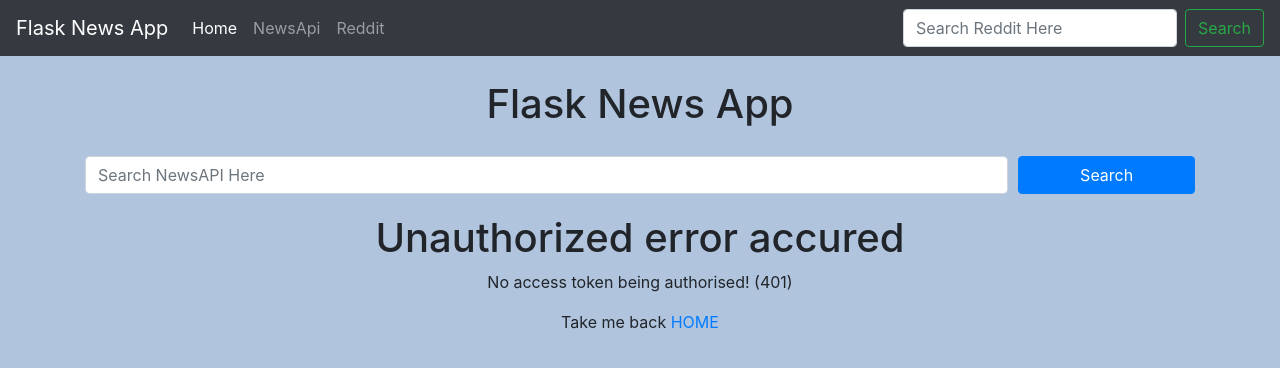
After one commit to zubairwazir/FlaskNewsApp, a Flask app: template templates/401.html in a window 1280 px wide. The commit adds this page. Shown: the top 368 px of the page. Run offline with Flask 2, Linux system fonts and the light colour scheme; the template is opened without the code that fills it, so the values that code supplies are empty; parts of the project's set-up code (start-up, migrations or seed data) failed here and were passed over; some libraries are stand-ins or nearby versions.

Commit message:
error handling

```diff
--- a/app.py
+++ b/app.py
@@ -5,138 +5,183 @@ import requests
 app = Flask(__name__)
 
 
-base_url = 'https://www.reddit.com/'
+BASE_URL = 'https://www.reddit.com/'
+OAUTH_URL = 'https://oauth.reddit.com'
 
 with open('psd.txt', 'r') as f:
     psd = f.read()
 
-data = {'grant_type': 'password', 'username': "zubairwazir", 'password': psd}
+def get_token():
+    data = {'grant_type': 'password', 'username': "zubairwazir", 'password': psd}
 
-app_id = "6RUip_QjhLeHUISet5PTxw"
-secret_key = "VbpWr1EvfJFZWC74K5etl6D7L-mMcg"
-auth = requests.auth.HTTPBasicAuth(app_id, secret_key)
+    app_id = "6RUip_QjhLeHUISet5PTxw"
+    secret_key = "VbpWr1EvfJFZWC74K5etl6D7L-mMcg"
+    auth = requests.auth.HTTPBasicAuth(app_id, secret_key)
 
-app_name = 'FlaskNewsApp'
+    app_name = 'FlaskNewsApp'
 
-r = requests.post(base_url + 'api/v1/access_token',
-                  data=data,
-                  headers={'user-agent': app_name},
-                  auth=auth
-                  )
-d = r.json()
-token = 'bearer ' + d['access_token']
-headers = {'Authorization': token, 'User-Agent': app_name}
-api_url = 'https://oauth.reddit.com'
+    r = requests.post(BASE_URL + 'api/v1/access_token',
+                    data=data,
+                    headers={'user-agent': app_name},
+                    auth=auth
+                    )
+    d = r.json()
+    if "access_token" not in d:
+        return {}
+    token = 'bearer ' + d['access_token']
+    return {'Authorization': token, 'User-Agent': app_name}
 
+HEADERS = get_token()
 
 @app.route('/')
 def index():
-    return render_template('index.html')
+    try:
+        return render_template('index.html')
+    except Exception as e:
+        return internal_server_error(e)
 
 @app.route('/reddit_news')
 def reddit_news():
-    response = requests.get(api_url + '/r/headlines/new/', headers=headers)
+    if HEADERS:
+        response = requests.get(OAUTH_URL + '/r/headlines/new/', headers=HEADERS)
 
-    headline = []
-    link = []
-    source = []
-    img = []
+        headline = []
+        link = []
+        source = []
+        img = []
 
-    for i in response.json()['data']['children']:
-        headline.append(i['data']['title']),
-        link.append(i['data']['url']),
-        source.append(i['data']['domain'])
-        img.append(i['data']['url'])
+        for i in response.json()['data']['children']:
+            headline.append(i['data']['title']),
+            link.append(i['data']['url']),
+            source.append(i['data']['domain'])
+            img.append(i['data']['url'])
 
-    news_list = zip(headline, link, source, img)
+        news_list = zip(headline, link, source, img)
 
-    return render_template('index.html', context = news_list)
+        return render_template('index.html', context = news_list)
+
+    return unauthorized_error(Exception)
 
 @app.route('/search_reddit', methods=['POST'])
 def search_reddit():
+    if HEADERS:
+        q = request.form['keyword']
+        response = requests.get(OAUTH_URL + '/r/' + q +'/new', headers=HEADERS)
 
-    q = request.form['keyword']
-    response = requests.get(api_url + '/r/' + q +'/new', headers=headers)
+        headline = []
+        link = []
+        source = []
+        img = []
 
-    headline = []
-    link = []
-    source = []
-    img = []
+        for i in response.json()['data']['children']:
+            headline.append(i['data']['title']),
+            link.append(i['data']['url']),
+            source.append(i['data']['domain']),
+            img.append(i['data']['url'])
 
-    for i in response.json()['data']['children']:
-        headline.append(i['data']['title']),
-        link.append(i['data']['url']),
-        source.append(i['data']['domain']),
-        img.append(i['data']['url'])
+        news_list = zip(headline, link, source, img)
 
-    news_list = zip(headline, link, source, img)
+        return render_template('index.html', context = news_list)
 
-    return render_template('index.html', context = news_list)
+    return unauthorized_error(Exception)
 
 
 @app.route('/newsapi_news')
 def newsapi_news():
-    newsapi = NewsApiClient(api_key="660bf94fd55d4391bd7166337fb35ae6")
-    topheadlines = newsapi.get_top_headlines(
-                                     #q=keyword   #optional you can search by any keyword
-                                     #sources='bbc-news,the-verge',#optional and you can change
-                                     #category='business', #optional and you can change also
-                                     language='en', #optional and you can change also
-                                     country='in')
+    try:
+        newsapi = NewsApiClient(api_key="660bf94fd55d4391bd7166337fb35ae6")
+    except Exception as e:
+        return unauthorized_error(e)
+
+    try:
+        topheadlines = newsapi.get_top_headlines(
+                                        #q=keyword   #optional you can search by any keyword
+                                        #sources='bbc-news,the-verge',#optional and you can change
+                                        #category='business', #optional and you can change also
+                                        language='en', #optional and you can change also
+                                        country='in')
 
 
-    news = topheadlines['articles']
+        news = topheadlines['articles']
 
-    headline = []
-    link = []
-    source = []
-    img = []
+        headline = []
+        link = []
+        source = []
+        img = []
 
 
-    for i in range(len(news)):
-       news_list = news[i]
+        for i in range(len(news)):
+          news_list = news[i]
 
-       headline.append(news_list['title'])
-       link.append(news_list['url'])
-       source.append(news_list['source']['name'])
-       img.append(news_list['urlToImage'])
+        headline.append(news_list['title'])
+        link.append(news_list['url'])
+        source.append(news_list['source']['name'])
+        img.append(news_list['urlToImage'])
 
 
-    news_list = zip(headline, link, source, img)
-    return render_template('index.html', context = news_list)
+        news_list = zip(headline, link, source, img)
+        return render_template('index.html', context = news_list)
+    except Exception as e:
+        misunderstood_error(e)
+
 
 
 @app.route('/search_newsapi',methods=['POST'])
 def search_newsapi():
     keyword = request.form['keyword']  #getting input from user
 
-    newsapi = NewsApiClient(api_key="660bf94fd55d4391bd7166337fb35ae6")
-    # topheadlines = newsapi.get_top_headlines(sources="bbc-news")
+    try:
+        newsapi = NewsApiClient(api_key="660bf94fd55d4391bd7166337fb35ae6")
+    except Exception as e:
+        return unauthorized_error(e)
 
-    news = newsapi.get_top_headlines(q=keyword,
-                                     #sources='bbc-news,the-verge',#optional and you can change
-                                     #category='business', #optional and you can change also
-                                     language='en', #optional and you can change also
-                                     country='in')
-    news = news['articles']
+    try:
+        news = newsapi.get_top_headlines(q=keyword,
+                                        #sources='bbc-news,the-verge',#optional and you can change
+                                        #category='business', #optional and you can change also
+                                        language='en', #optional and you can change also
+                                        country='in')
+        news = news['articles']
 
-    headline = []
-    link = []
-    source = []
-    img = []
+        headline = []
+        link = []
+        source = []
+        img = []
 
 
-    for i in range(len(news)):
-       news_list = news[i]
+        for i in range(len(news)):
+            news_list = news[i]
 
-       headline.append(news_list['title'])
-       link.append(news_list['url'])
-       source.append(news_list['source']['name'])
-       img.append(news_list['urlToImage'])
+        headline.append(news_list['title'])
+        link.append(news_list['url'])
+        source.append(news_list['source']['name'])
+        img.append(news_list['urlToImage'])
 
 
-    news_list = zip(headline, link, source, img)
-    return render_template('index.html', context = news_list)
+        news_list = zip(headline, link, source, img)
+        return render_template('index.html', context = news_list)
+    except Exception as e:
+        return misunderstood_error(e)
+
+
+@app.errorhandler(404)
+def page_not_found_error(e):
+    return render_template('404.html'), 404
+
+
+@app.errorhandler(500)
+def internal_server_error(e):
+    return render_template('500.html'), 500
+
+
+@app.errorhandler(400)
+def misunderstood_error(e):
+    return render_template('400.html'), 400
+
+
+@app.errorhandler(401)
+def unauthorized_error(e):
+    return render_template('401.html'), 401
 
 
 if __name__ == '__main__':
--- /dev/null
+++ b/templates/401.html
@@ -0,0 +1,19 @@
+{% extends 'base.html' %}
+{% include 'snippets/navbar.html' %}
+
+
+{% block content %}
+<div class="container">
+  <h1 class="my-4 text-center">Flask News App</h1>
+
+
+  {% include 'snippets/form.html' %}
+
+<center>
+<h1>Unauthorized error accured</h1>
+<p>No access token being authorised! (401)</p>
+<p>Take me back <a href="{{ url_for('index') }}">HOME</a>
+</center>
+</div>
+
+{% endblock %}
--- a/templates/index.html
+++ b/templates/index.html
@@ -14,7 +14,7 @@
 
     <img src="{{img}}" alt="image" width="100%" height="400">
     <h3>Headline: </h3> {{headline}}
-    <h4>Link: </h4> {{link}}
+    <h4>Link: </h4> <a href="{{link}}"> {{link}}</a>
     <h4>Source: </h4> {{source}}
 
     {% endfor %}
```
Also changed, not shown: templates/400.html (added, +19 -0 lines), templates/404.html (added, +19 -0 lines), templates/500.html (added, +19 -0 lines).
